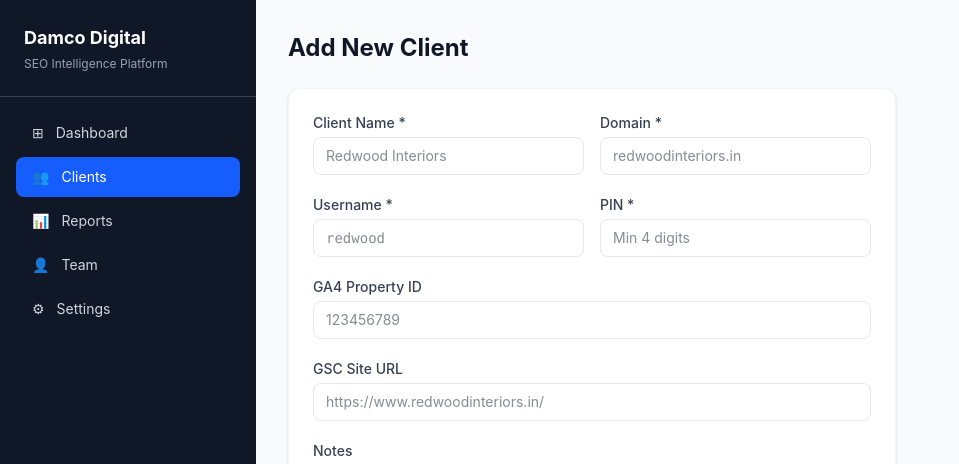
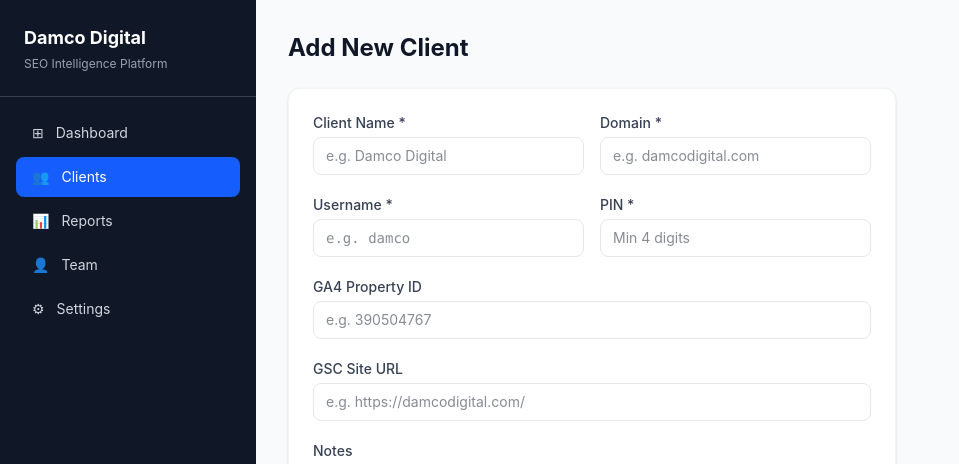
Before and after one commit to ashishv-VI/DD-Weekly-Dashboard, a Next.js app: page /admin/clients/new in a window 1280 px wide. Shown: the top 464 px of the page, without its empty margins (0-959 px from the left). Built offline with nearby package versions, Linux system fonts and the light colour scheme; no server answers; sample sign-in values are in the browser's storage.

Commit message:
Update form placeholders to use Damco examples instead of Redwood

```diff
--- a/src/app/(admin)/admin/clients/new/page.tsx
+++ b/src/app/(admin)/admin/clients/new/page.tsx
@@ -42,19 +42,19 @@ export default function NewClientPage() {
           <div>
             <label className="block text-sm font-medium text-gray-700 mb-1">Client Name *</label>
             <input className="w-full border border-gray-200 rounded-lg px-3 py-2 text-sm focus:outline-none focus:ring-2 focus:ring-blue-500"
-              placeholder="Redwood Interiors" value={form.name} onChange={e => setForm({...form, name: e.target.value})} required />
+              placeholder="e.g. Damco Digital" value={form.name} onChange={e => setForm({...form, name: e.target.value})} required />
           </div>
           <div>
             <label className="block text-sm font-medium text-gray-700 mb-1">Domain *</label>
             <input className="w-full border border-gray-200 rounded-lg px-3 py-2 text-sm focus:outline-none focus:ring-2 focus:ring-blue-500"
-              placeholder="redwoodinteriors.in" value={form.domain} onChange={e => setForm({...form, domain: e.target.value})} required />
+              placeholder="e.g. damcodigital.com" value={form.domain} onChange={e => setForm({...form, domain: e.target.value})} required />
           </div>
         </div>
         <div className="grid grid-cols-2 gap-4">
           <div>
             <label className="block text-sm font-medium text-gray-700 mb-1">Username *</label>
             <input className="w-full border border-gray-200 rounded-lg px-3 py-2 text-sm font-mono focus:outline-none focus:ring-2 focus:ring-blue-500"
-              placeholder="redwood" value={form.username} onChange={e => setForm({...form, username: e.target.value})} required />
+              placeholder="e.g. damco" value={form.username} onChange={e => setForm({...form, username: e.target.value})} required />
           </div>
           <div>
             <label className="block text-sm font-medium text-gray-700 mb-1">PIN *</label>
@@ -65,12 +65,12 @@ export default function NewClientPage() {
         <div>
           <label className="block text-sm font-medium text-gray-700 mb-1">GA4 Property ID</label>
           <input className="w-full border border-gray-200 rounded-lg px-3 py-2 text-sm focus:outline-none focus:ring-2 focus:ring-blue-500"
-            placeholder="123456789" value={form.ga4PropertyId} onChange={e => setForm({...form, ga4PropertyId: e.target.value})} />
+            placeholder="e.g. 390504767" value={form.ga4PropertyId} onChange={e => setForm({...form, ga4PropertyId: e.target.value})} />
         </div>
         <div>
           <label className="block text-sm font-medium text-gray-700 mb-1">GSC Site URL</label>
           <input className="w-full border border-gray-200 rounded-lg px-3 py-2 text-sm focus:outline-none focus:ring-2 focus:ring-blue-500"
-            placeholder="https://www.redwoodinteriors.in/" value={form.gscSiteUrl} onChange={e => setForm({...form, gscSiteUrl: e.target.value})} />
+            placeholder="e.g. https://damcodigital.com/" value={form.gscSiteUrl} onChange={e => setForm({...form, gscSiteUrl: e.target.value})} />
         </div>
         <div>
           <label className="block text-sm font-medium text-gray-700 mb-1">Notes</label>
```
